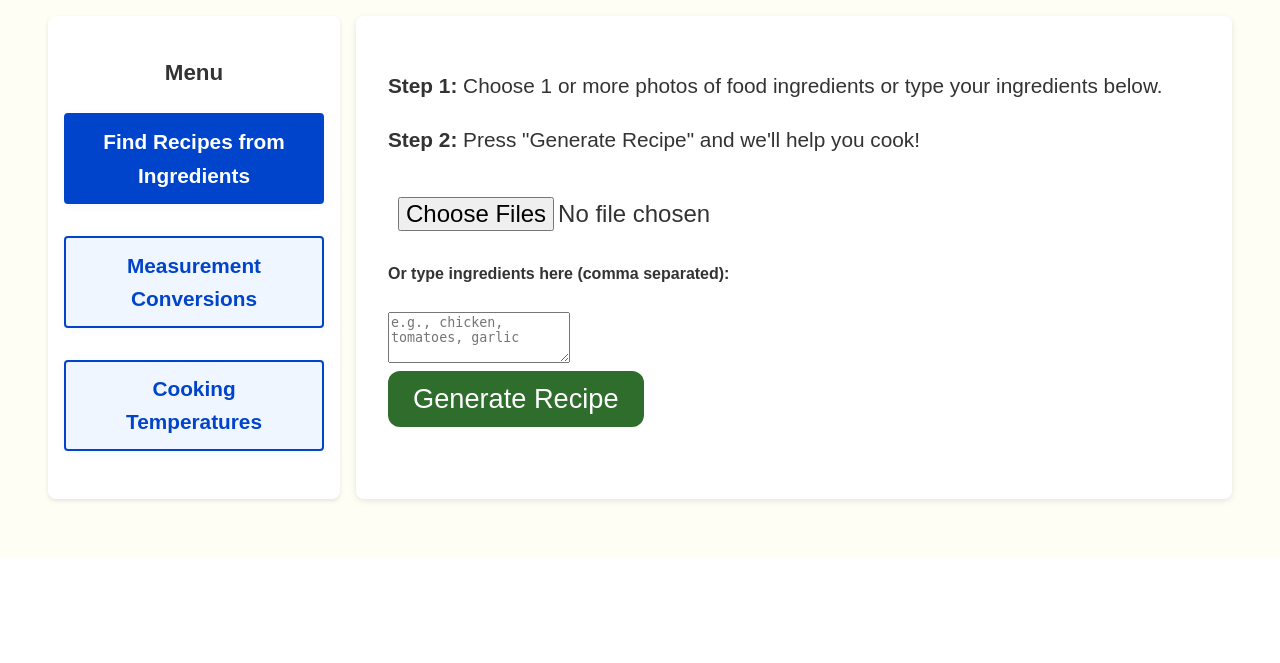
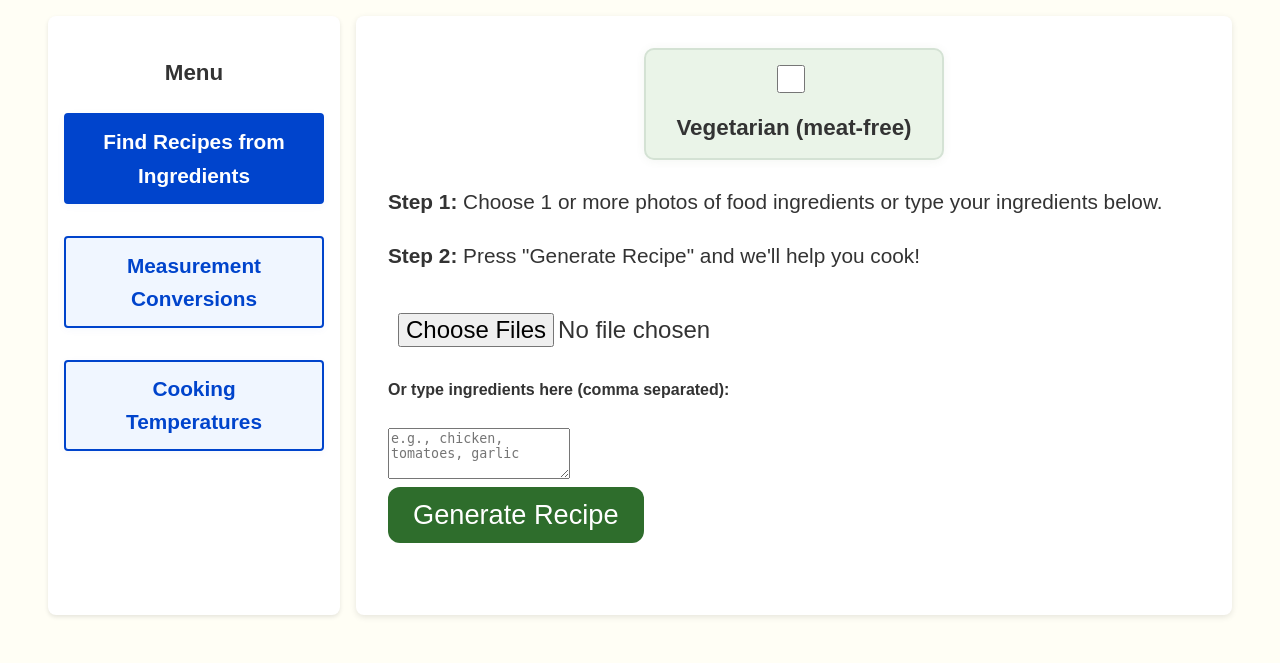
Before and after one commit to MicahSamuel77/XTernHackathonRecipeApp, a Flask app: page / in a window 1280 px wide. Shown: the part 243-906 px from the top of the page. Before the commit the page ends 748 px from the top, so only its background shows below. Run offline with Flask 3, Linux system fonts and the light colour scheme.

Commit message:
added vegetarian button

```diff
--- a/main.py
+++ b/main.py
@@ -25,16 +25,14 @@ def index():
 
 @app.route('/upload', methods=['POST'])
 def upload():
-    # Check if user typed manual ingredients
     manual_ingredients = request.form.get('manual_ingredients', '').strip()
+    vegetarian = request.form.get('vegetarian', default=None) == 'on'  # Will be 'on' if checkbox is checked
     all_ingredients = []
 
     if manual_ingredients:
-        # Use typed ingredients
         ingredients_list = [i.strip().lower() for i in manual_ingredients.split(',') if i.strip()]
         all_ingredients.extend(ingredients_list)
     else:
-        # Process images only if no manual ingredients provided
         if 'images' not in request.files:
             return jsonify({"error": "No images uploaded and no manual ingredients provided"}), 400
 
@@ -58,7 +56,7 @@ def upload():
     if len(unique_ingredients) == 0:
         return jsonify({"error": "No ingredients detected or provided. Try typing or uploading different images."}), 200
 
-    recipe = generate_recipe(unique_ingredients)
+    recipe = generate_recipe(unique_ingredients, vegetarian=(vegetarian == 'on'))
 
     return jsonify({"ingredients": unique_ingredients, "recipe": recipe})
 
@@ -90,16 +88,20 @@ def detect_ingredients(image_path):
     ingredients = [i.strip().lower() for i in ingredient_text.split(",") if i.strip()]
     return list(dict.fromkeys(ingredients))[:5]
 
-def generate_recipe(ingredients):
+def generate_recipe(ingredients, vegetarian=False):
     prompt = (
         f"Create an Indiana-style, elderly-friendly recipe using the following ingredients: {', '.join(ingredients)}.\n"
         "Keep the instructions very simple, use short steps, and no rare ingredients."
     )
+    if vegetarian:
+        prompt += "\nOnly suggest recipes that are vegetarian (no meat, poultry, or fish)."
+
     response = client.chat.completions.create(
         model="gpt-4",
         messages=[{"role": "user", "content": prompt}],
         temperature=0.6
     )
+    print(prompt)
     return response.choices[0].message.content
 
 if __name__ == '__main__':
--- a/templates/index.html
+++ b/templates/index.html
@@ -1,10 +1,43 @@
 <!DOCTYPE html>
 <html lang="en">
+
 <head>
     <meta charset="UTF-8" />
     <title>👵 HoosierHelper – Your Kitchen Friend</title>
     <link rel="stylesheet" href="/static/styles.css" />
+    <style>
+        /* Vegetarian Checkbox Modern, Large, and Elder-Friendly */
+        .veg-checkbox-row {
+            display: flex;
+            justify-content: center;
+            align-items: center;
+            margin-bottom: 25px;
+        }
+
+        .veg-checkbox-row label {
+            font-size: 1.4em;
+            font-weight: 600;
+            background: #eaf4e8;
+            padding: 12px 30px;
+            border-radius: 10px;
+            cursor: pointer;
+            display: flex;
+            align-items: center;
+            box-shadow: 0 1px 10px rgba(85, 120, 65, 0.07);
+            border: 2px solid #d4e2d4;
+            gap: 14px;
+        }
+
+        .veg-checkbox-row input[type="checkbox"] {
+            width: 28px;
+            height: 28px;
+            accent-color: #4caf50;
+            margin-right: 10px;
+            cursor: pointer;
+        }
+    </style>
 </head>
+
 <body>
     <div class="grid-container">
         <header>
@@ -22,6 +55,14 @@
         </nav>
 
         <main>
+            <!-- Vegetarian Checkbox on top, big and centered -->
+            <div class="veg-checkbox-row">
+                <label for="vegetarian">
+                    <input type="checkbox" id="vegetarian" name="vegetarian" />
+                    <span>Vegetarian (meat-free)</span>
+                </label>
+            </div>
+
             <p><strong>Step 1:</strong> Choose 1 or more photos of food ingredients or type your ingredients below.</p>
             <p><strong>Step 2:</strong> Press "Generate Recipe" and we'll help you cook!</p>
 
@@ -30,7 +71,8 @@
                 <br />
 
                 <label for="manual_ingredients">Or type ingredients here (comma separated):</label><br />
-                <textarea id="manual_ingredients" name="manual_ingredients" rows="3" placeholder="e.g., chicken, tomatoes, garlic"></textarea>
+                <textarea id="manual_ingredients" name="manual_ingredients" rows="3"
+                    placeholder="e.g., chicken, tomatoes, garlic"></textarea>
                 <br />
 
                 <button type="submit">Generate Recipe</button>
@@ -140,9 +182,8 @@
                     speak("Sorry, we could not detect any ingredients. Please try again.");
                     updateControlsVisibility(false);
                 } else {
-                    // Format output nicely with preserved line breaks inside <pre>
                     const formattedOutput =
-`📝 Ingredients Detected:
+                        `📝 Ingredients Detected:
 ${data.ingredients.join(", ")}
 
 👩‍🍳 Your Simple Recipe:
@@ -193,4 +234,5 @@ ${data.recipe}`;
         };
     </script>
 </body>
+
 </html>
```
